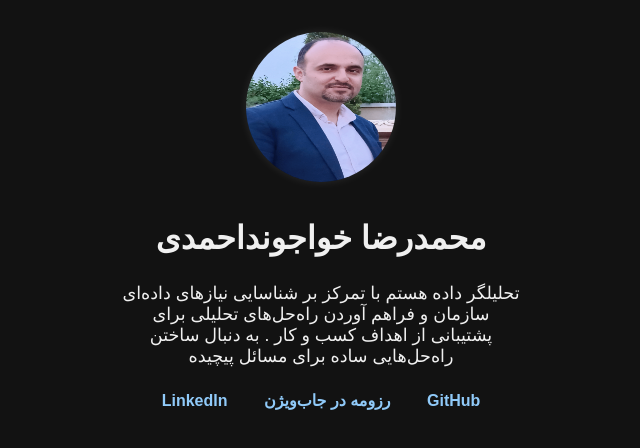
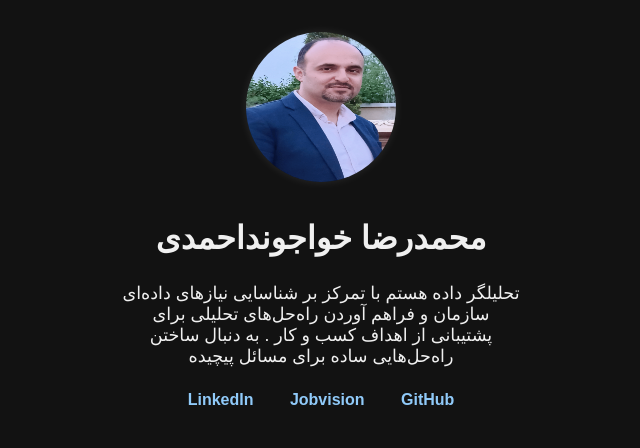
Before and after one commit to mrahmadi64/mrahmadi64.github.io, a plain HTML site: page index.html in a window 1280 px wide. Shown: the whole page, without its empty margins (319-959 px from the left). Drawn offline with Linux system fonts and the light colour scheme; a web font is replaced by a local one.

Commit message:
Update index.html

```diff
--- a/index.html
+++ b/index.html
@@ -54,7 +54,7 @@
 </p>
   <div class="links">
     <a href="https://github.com/mrahmadi64" target="_blank">GitHub</a>
-    <a href="https://jobvision.ir/cv/16994999-211436" target="_blank">رزومه در جاب‌ویژن</a>
+    <a href="https://jobvision.ir/cv/16994999-211436" target="_blank">Jobvision</a>
     <a href="https://www.linkedin.com/in/ahmadii" target="_blank">LinkedIn</a>
   </div>
 </body>
```
